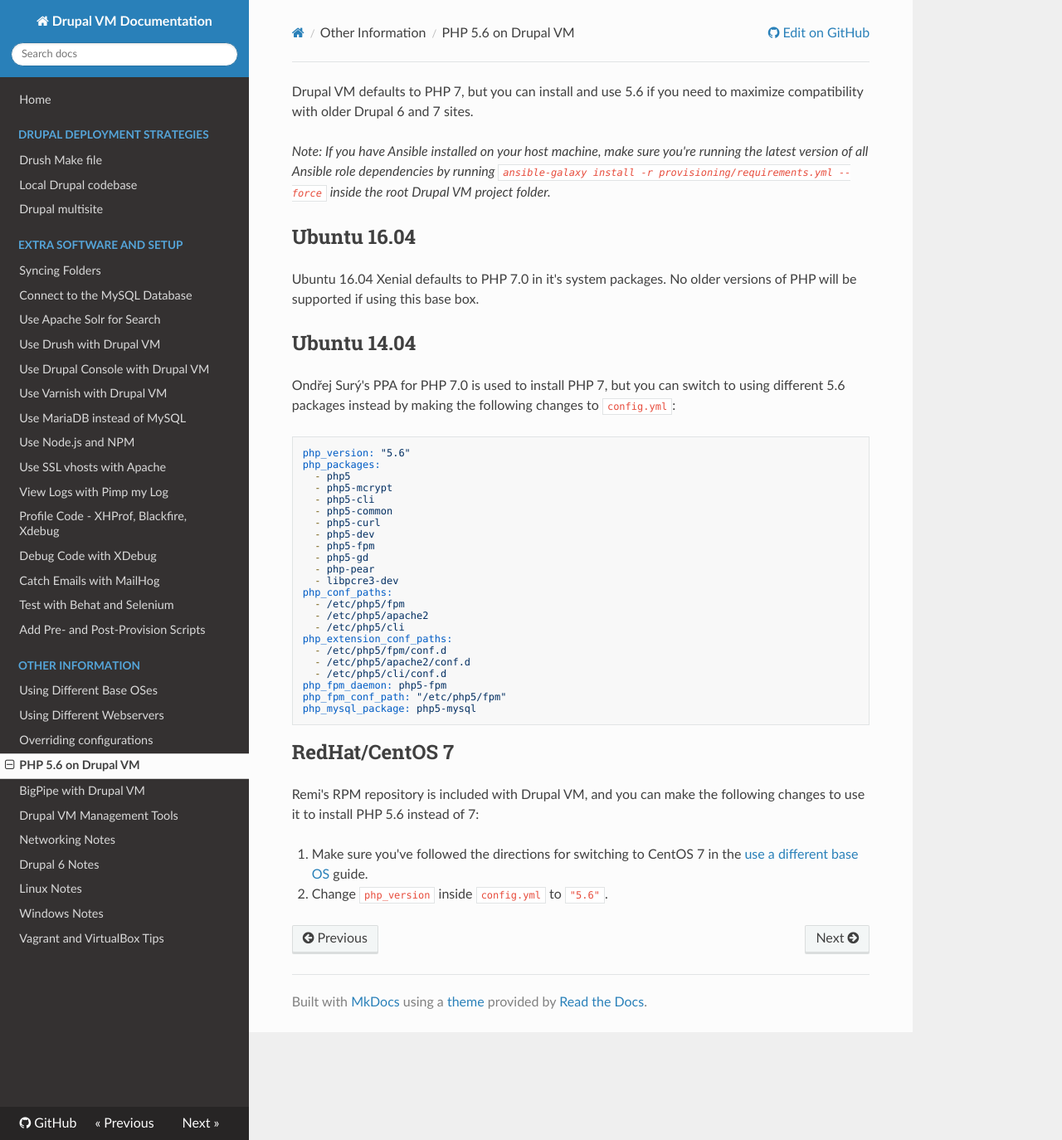
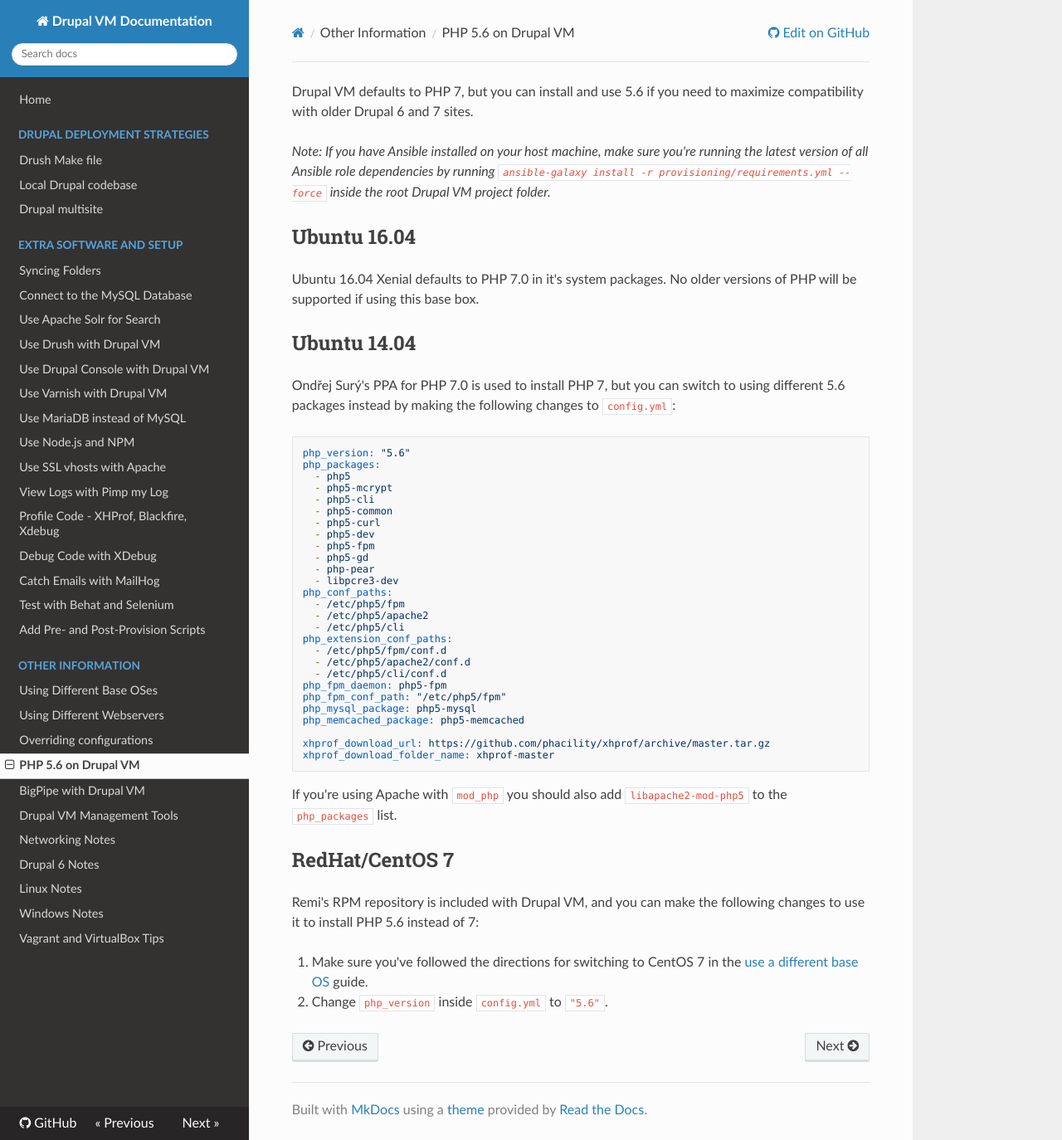
Before and after one commit to geerlingguy/drupal-vm, an MkDocs documentation site: the page built from docs/other/php-56.md, in a window 1280 px wide and 1374 px high. Shown: the whole window at 83% size. Built offline with MkDocs 1.6.1, drawn with Linux system fonts in a browser that asks for light colours; nearby versions of some CDN libraries; old or Windows-style settings are respelled for this version of MkDocs.

Commit message:
Update PHP 5.6 configurations [ci skip]

````diff
--- a/docs/other/php-56.md
+++ b/docs/other/php-56.md
@@ -34,7 +34,13 @@ php_extension_conf_paths:
 php_fpm_daemon: php5-fpm
 php_fpm_conf_path: "/etc/php5/fpm"
 php_mysql_package: php5-mysql
+php_memcached_package: php5-memcached
+
+xhprof_download_url: https://github.com/phacility/xhprof/archive/master.tar.gz
+xhprof_download_folder_name: xhprof-master
 ```
+
+If you're using Apache with `mod_php` you should also add `libapache2-mod-php5` to the `php_packages` list.
 
 ## RedHat/CentOS 7
 
````
